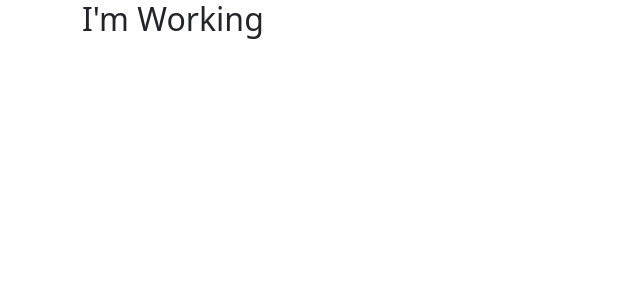
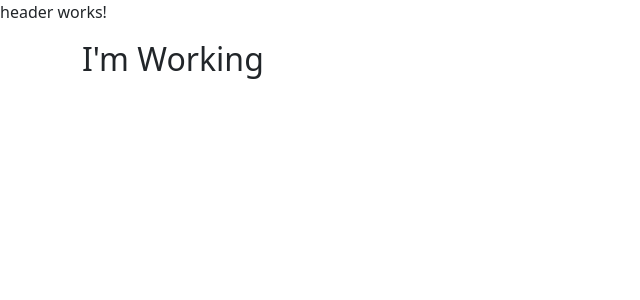
Before and after one commit to ShohrabRustam/AngularCourseProject, an Angular app: page / in a window 1280 px wide. Shown: the top 300 px of the page, without its empty margins (0-640 px from the left). Built offline with nearby package versions, Linux system fonts and the light colour scheme.

Commit message:
header componet

```diff
--- a/src/app/app.component.html
+++ b/src/app/app.component.html
@@ -1,3 +1,4 @@
+<app-header></app-header>
 <div class="container">
   <div class="row">
     <div class="col-md-12">
--- a/src/app/app.module.ts
+++ b/src/app/app.module.ts
@@ -3,10 +3,12 @@
 
 import { AppRoutingModule } from './app-routing.module';
 import { AppComponent } from './app.component';
+import { HeaderComponent } from './header/header.component';
 
 @NgModule({
   declarations: [
-    AppComponent
+    AppComponent,
+    HeaderComponent
   ],
   imports: [
     BrowserModule,
--- /dev/null
+++ b/src/app/header/header.component.html
@@ -0,0 +1 @@
+<p>header works!</p>
--- /dev/null
+++ b/src/app/header/header.component.ts
@@ -0,0 +1,15 @@
+import { Component, OnInit } from '@angular/core';
+
+@Component({
+  selector: 'app-header',
+  templateUrl: './header.component.html',
+  styleUrls: ['./header.component.css']
+})
+export class HeaderComponent implements OnInit {
+
+  constructor() { }
+
+  ngOnInit(): void {
+  }
+
+}
```
Also changed, not shown: src/app/header/header.component.css (added), 1 other file (tests, documents, lock files or other folders).
